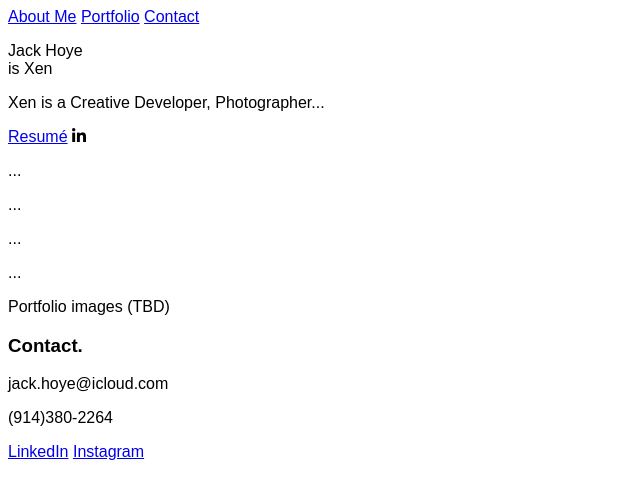
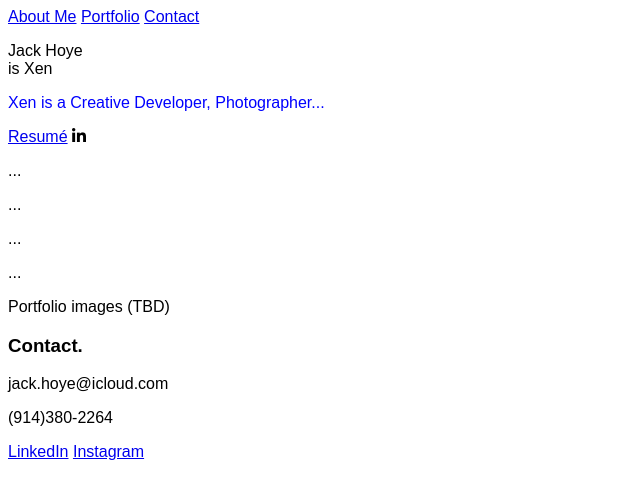
Before and after one commit to jmhoye5/IDM221CodeContent, a plain HTML site: page Index.html in a window 1280 px wide. Shown: the whole page, without its empty margins (0-640 px from the left). Drawn offline with Linux system fonts and the light colour scheme.

Commit message:
created style.css

```diff
--- a/style.css
+++ b/style.css
@@ -1,3 +1,6 @@
 body {
     font-family: Arial, Helvetica, sans-serif;
 }
+.intro {
+    color: blue;
+}
```
